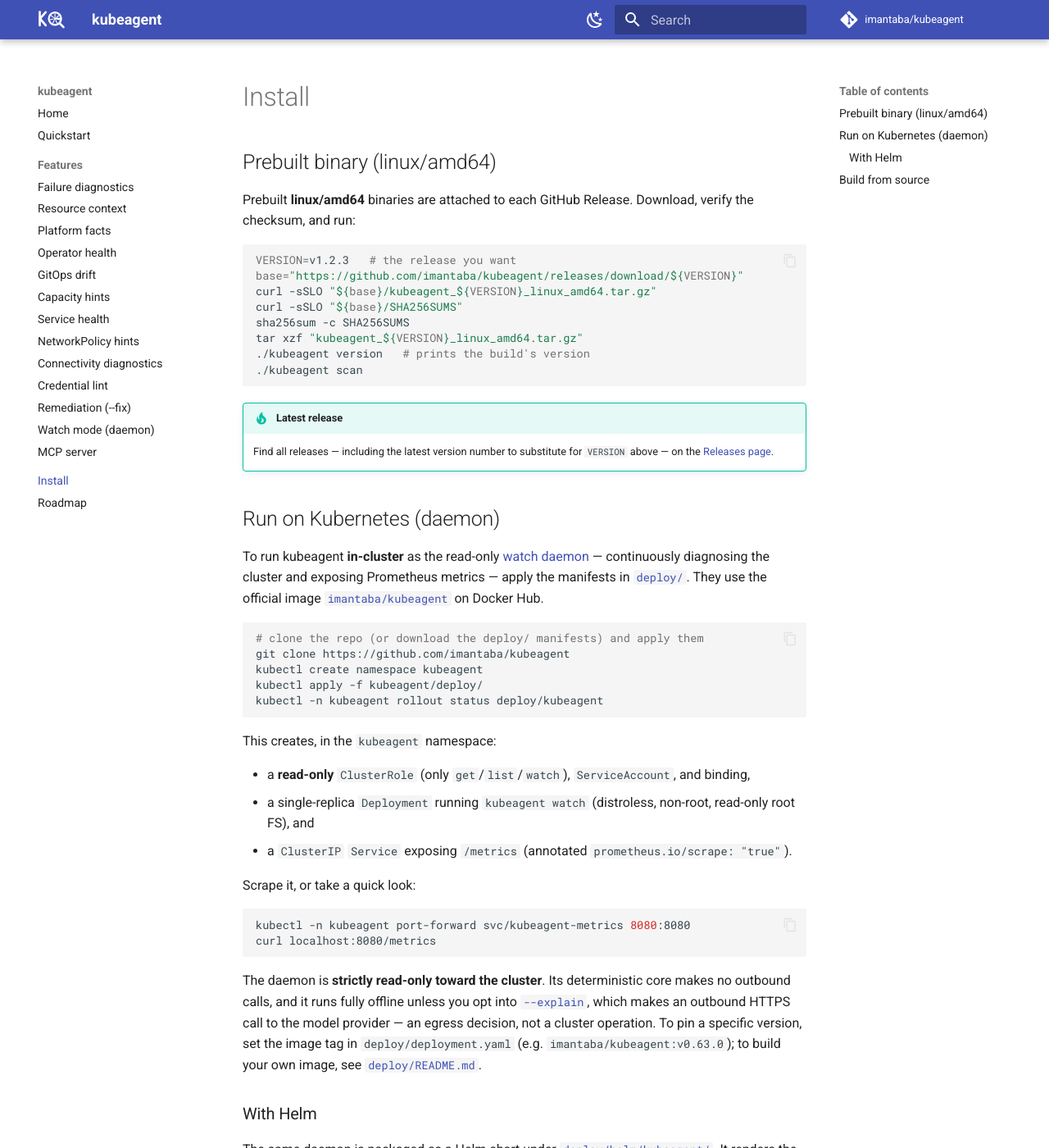
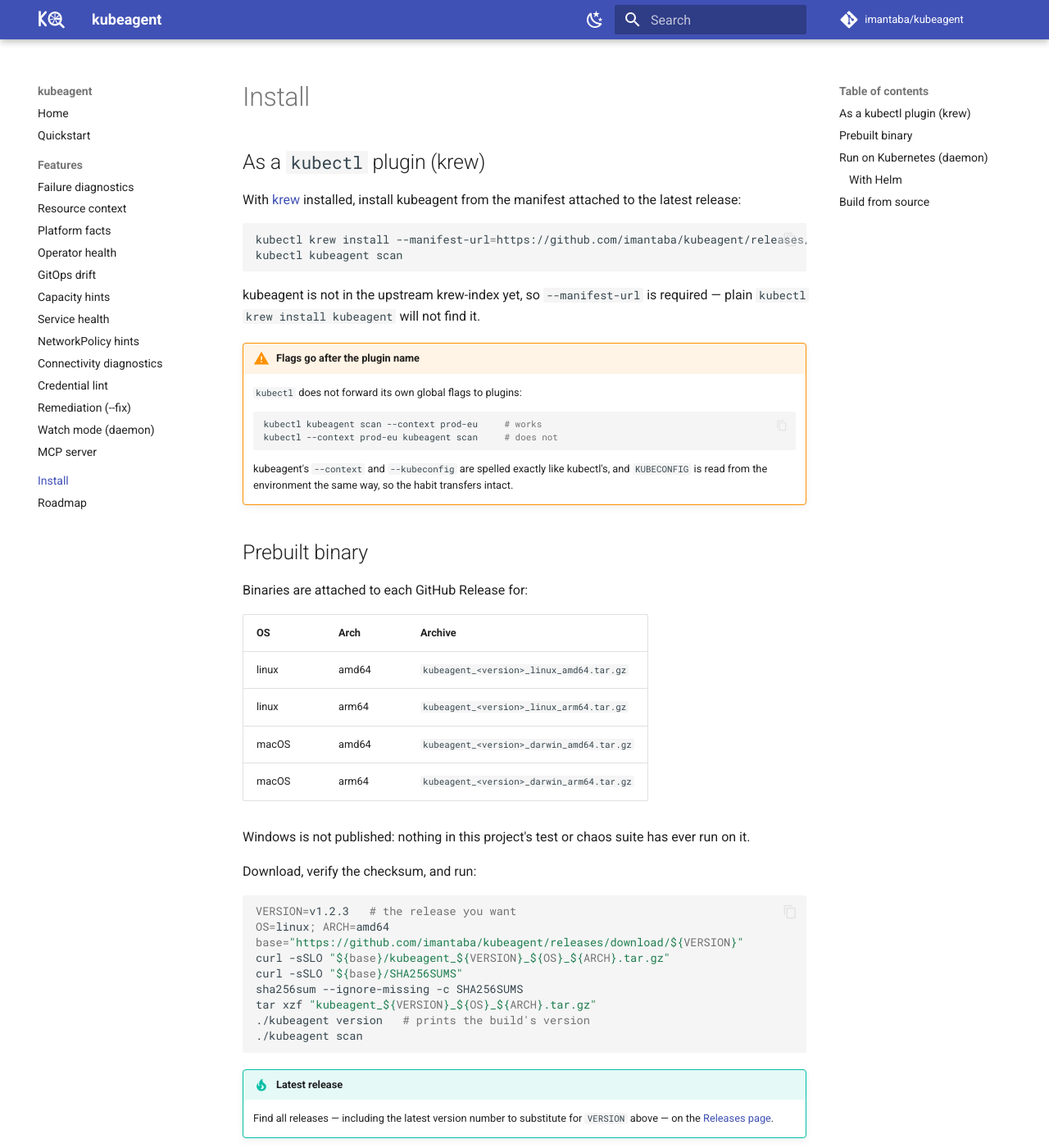
Before and after one commit to imantaba/kubeagent, an MkDocs documentation site: the page built from website/docs/install.md, in a window 1280 px wide and 1400 px high. Shown: the whole window at 82% size. Built offline with MkDocs 1.6.1 and Material for MkDocs 9.7.7, drawn with Linux system fonts in a browser that asks for light colours; comment, search, counter and statistics services are not loaded.

Commit message:
docs: install kubeagent as a kubectl plugin
README, install, quickstart, changelog, roadmap and CLAUDE.md all learn the
krew install line and the four published platforms. The docs say plainly that
--manifest-url is required because kubeagent is not in the upstream
krew-index, rather than implying a membership that does not exist.

deploy/README.md is deliberately untouched: it covers the in-cluster watch
daemon, which krew has nothing to do with.

````diff
--- a/website/docs/install.md
+++ b/website/docs/install.md
@@ -1,17 +1,54 @@
 # Install
 
-## Prebuilt binary (linux/amd64)
+## As a `kubectl` plugin (krew)
 
-Prebuilt **linux/amd64** binaries are attached to each GitHub Release.
+With [krew](https://krew.sigs.k8s.io) installed, install kubeagent from the
+manifest attached to the latest release:
+
+```bash
+kubectl krew install --manifest-url=https://github.com/imantaba/kubeagent/releases/latest/download/kubeagent.yaml
+kubectl kubeagent scan
+```
+
+kubeagent is not in the upstream krew-index yet, so `--manifest-url` is
+required — plain `kubectl krew install kubeagent` will not find it.
+
+!!! warning "Flags go after the plugin name"
+    `kubectl` does not forward its own global flags to plugins:
+
+    ```bash
+    kubectl kubeagent scan --context prod-eu     # works
+    kubectl --context prod-eu kubeagent scan     # does not
+    ```
+
+    kubeagent's `--context` and `--kubeconfig` are spelled exactly like
+    kubectl's, and `KUBECONFIG` is read from the environment the same way, so
+    the habit transfers intact.
+
+## Prebuilt binary
+
+Binaries are attached to each GitHub Release for:
+
+| OS | Arch | Archive |
+|----|------|---------|
+| linux | amd64 | `kubeagent_<version>_linux_amd64.tar.gz` |
+| linux | arm64 | `kubeagent_<version>_linux_arm64.tar.gz` |
+| macOS | amd64 | `kubeagent_<version>_darwin_amd64.tar.gz` |
+| macOS | arm64 | `kubeagent_<version>_darwin_arm64.tar.gz` |
+
+Windows is not published: nothing in this project's test or chaos suite has
+ever run on it.
+
 Download, verify the checksum, and run:
 
 ```bash
 VERSION=v1.2.3   # the release you want
+OS=linux; ARCH=amd64
 base="https://github.com/imantaba/kubeagent/releases/download/${VERSION}"
-curl -sSLO "${base}/kubeagent_${VERSION}_linux_amd64.tar.gz"
+curl -sSLO "${base}/kubeagent_${VERSION}_${OS}_${ARCH}.tar.gz"
 curl -sSLO "${base}/SHA256SUMS"
-sha256sum -c SHA256SUMS
-tar xzf "kubeagent_${VERSION}_linux_amd64.tar.gz"
+sha256sum --ignore-missing -c SHA256SUMS
+tar xzf "kubeagent_${VERSION}_${OS}_${ARCH}.tar.gz"
 ./kubeagent version   # prints the build's version
 ./kubeagent scan
 ```
````
Also changed, not shown: CLAUDE.md (+8 -3 lines), website/docs/quickstart.md (+15 -3 lines), website/docs/roadmap.md (+17 -4 lines), CHANGELOG.md, README.md.
